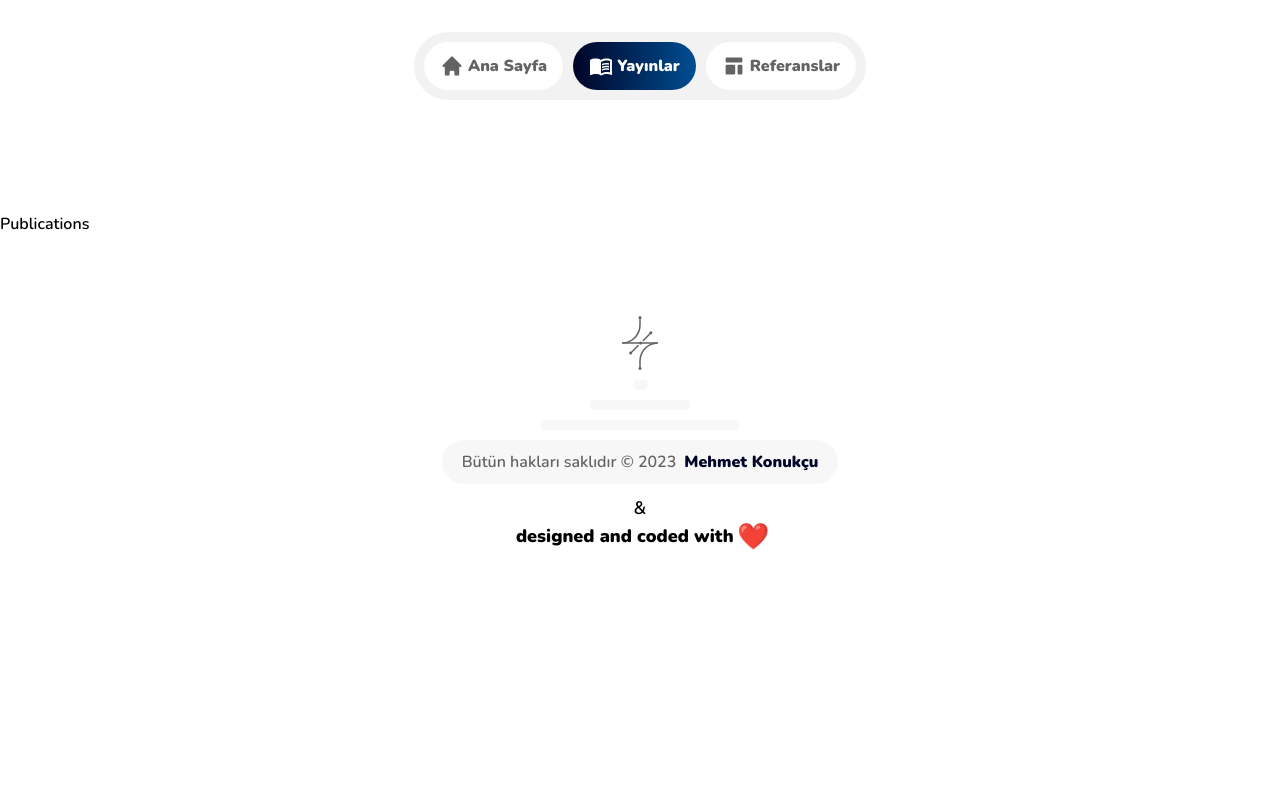
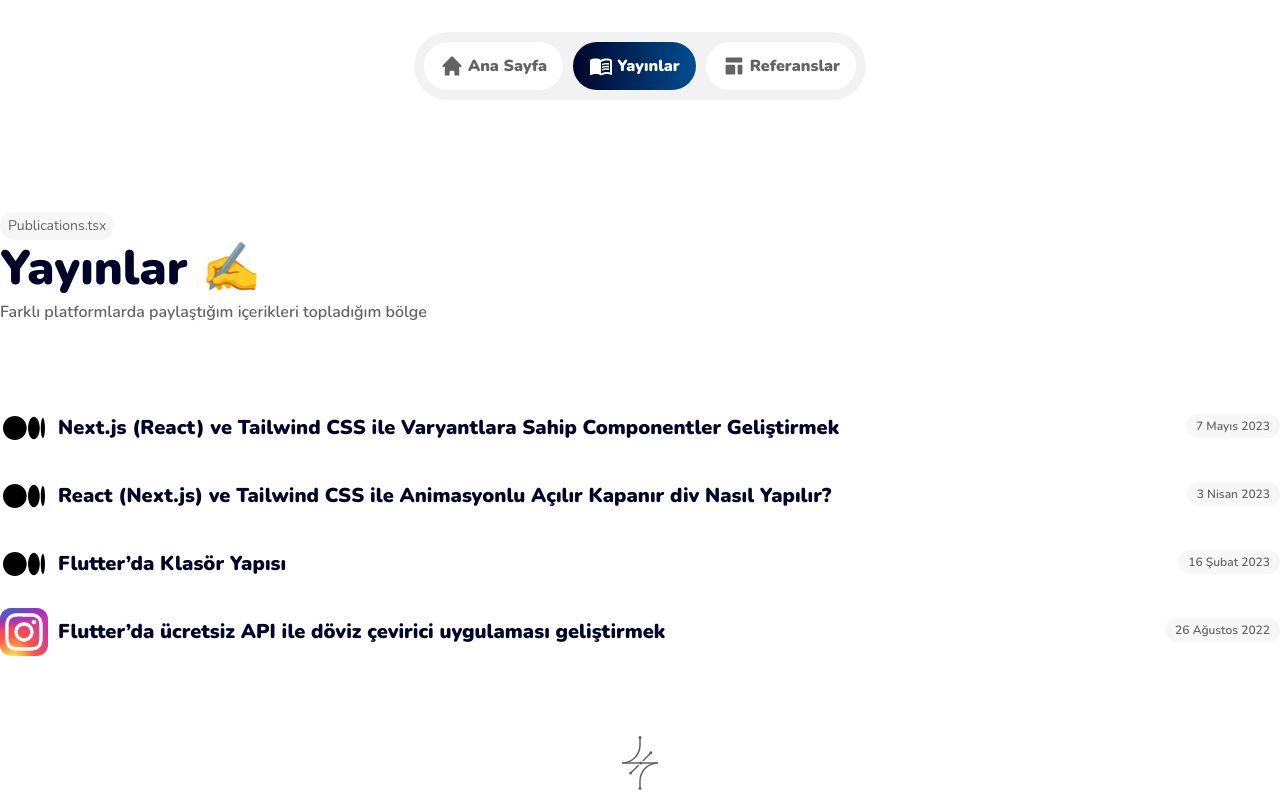
Before and after one commit to mehmetext/konukcudev-next, a Next.js app: page /publications in a window 1280 px wide. Shown: the top 800 px of the page. Built offline with nearby package versions, Linux system fonts and the light colour scheme.

Commit message:
add publications components

```diff
--- /dev/null
+++ b/src/app/(pages)/components/PageTitle.tsx
@@ -0,0 +1,32 @@
+import ComponentNameContainer from "@/components/ComponentNameContainer";
+import Container from "@/components/Container";
+import React from "react";
+
+export default function PageTitle({
+  componentName,
+  title,
+  subtitle,
+  centerHeading = false,
+}: {
+  componentName: string;
+  title: string;
+  subtitle?: string;
+  centerHeading?: boolean;
+}) {
+  return (
+    <Container>
+      <ComponentNameContainer name={componentName}>
+        <div
+          className={`flex flex-col gap-2 w-full ${
+            centerHeading ? "text-center" : ""
+          }`}
+        >
+          <h1 className="text-primary-dark font-black text-3xl sm:text-4xl md:text-5xl">
+            {title}
+          </h1>
+          {subtitle && <p className="text-[#636363]">{subtitle}</p>}
+        </div>
+      </ComponentNameContainer>
+    </Container>
+  );
+}
--- /dev/null
+++ b/src/app/(pages)/publications/components/Publication.tsx
@@ -0,0 +1,35 @@
+"use client";
+
+import Icon from "@/components/Icon";
+import Tippy from "@tippyjs/react";
+import Link from "next/link";
+import "tippy.js/dist/tippy.css";
+
+type Props = {
+  icon: string;
+  href: string;
+  title: string;
+  date: string;
+};
+
+export default function Publication({ icon, href, title, date }: Props) {
+  return (
+    <div className="flex gap-2.5">
+      <div className="shrink-0 flex h-6 w-6 sm:h-12 sm:w-12">
+        <Tippy content={icon} placement="bottom">
+          <Icon name={icon} className="w-full h-full" />
+        </Tippy>
+      </div>
+      <div className="flex-1 sm:pt-2.5 items-start flex text-primary-dark font-black sm:text-xl">
+        <Link target="_blank" href={href}>
+          {title}
+        </Link>
+      </div>
+      <div className="flex items-start sm:pt-2.5">
+        <div className="text-xs text-[#636363] px-2.5 py-1 bg-bright rounded-full">
+          {date}
+        </div>
+      </div>
+    </div>
+  );
+}
--- /dev/null
+++ b/src/app/(pages)/publications/components/PublicationsComponent.tsx
@@ -0,0 +1,35 @@
+import Container from "@/components/Container";
+import Publication from "./Publication";
+
+export default function Publications() {
+  return (
+    <Container>
+      <div className="flex w-full flex-col gap-5">
+        <Publication
+          icon="medium"
+          href="https://medium.com/@mehmetext/next-js-react-ve-tailwind-css-ile-varyantlara-sahip-componentler-geliştirmek-a13a8d814557"
+          title="Next.js (React) ve Tailwind CSS ile Varyantlara Sahip Componentler Geliştirmek"
+          date="7 Mayıs 2023"
+        />
+        <Publication
+          icon="medium"
+          href="https://medium.com/@mehmetext/react-next-js-ve-tailwind-css-ile-animasyonlu-açılır-kapanır-div-nasıl-yapılır-635f8161b2f4"
+          title="React (Next.js) ve Tailwind CSS ile Animasyonlu Açılır Kapanır div Nasıl Yapılır?"
+          date="3 Nisan 2023"
+        />
+        <Publication
+          icon="medium"
+          href="https://medium.com/@mehmetext/flutterda-klasör-yapısı-f448d31ca43c"
+          title="Flutter’da Klasör Yapısı"
+          date="16 Şubat 2023"
+        />
+        <Publication
+          icon="instagram"
+          href="https://www.instagram.com/reel/CTCQcS6g47P"
+          title="Flutter’da ücretsiz API ile döviz çevirici uygulaması geliştirmek"
+          date="26 Ağustos 2022"
+        />
+      </div>
+    </Container>
+  );
+}
--- a/src/app/(pages)/publications/page.tsx
+++ b/src/app/(pages)/publications/page.tsx
@@ -1,9 +1,20 @@
 import { Metadata } from "next";
+import PageTitle from "../components/PageTitle";
+import PublicationsComponent from "./components/PublicationsComponent";
 
 export const metadata: Metadata = {
   title: "Yayınlar - Mehmet Konukçu",
 };
 
 export default function Publications() {
-  return <>Publications</>;
+  return (
+    <>
+      <PageTitle
+        componentName="Publications"
+        title="Yayınlar ✍️"
+        subtitle="Farklı platformlarda paylaştığım içerikleri topladığım bölge"
+      />
+      <PublicationsComponent />
+    </>
+  );
 }
```
